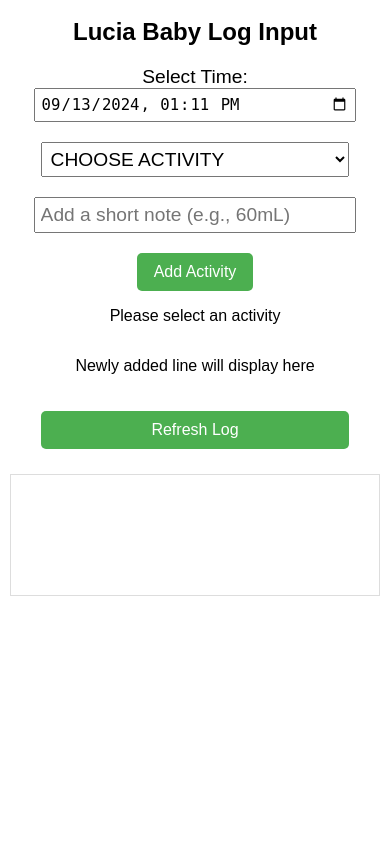
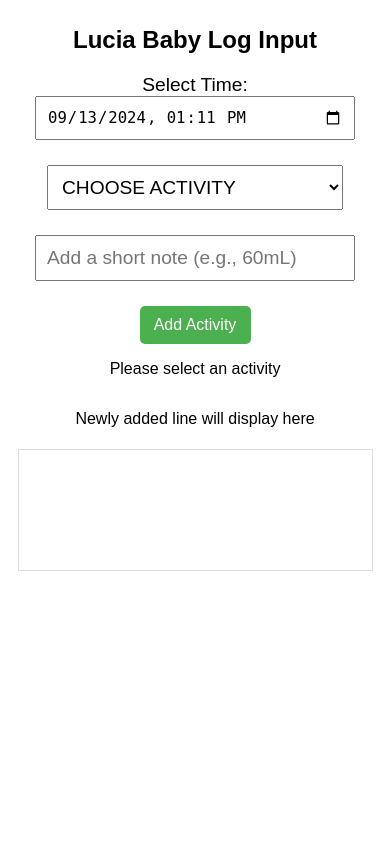
Before and after one commit to MirceaDavidEsc/babylog, a Python web app: template templates/index.html in a window 390 px wide. Before the commit the page ends 596 px from the top, so only its background shows below. Run offline with Jinja, Linux system fonts and the light colour scheme; the template is opened without the code that fills it, so the values that code supplies are empty.

Commit message:
Revert "Update app.cpython-39.pyc, app.py, log.txt, and 1 more file Made a "refresh log" button to reload text data. Added mobile friendly formatting to CSS"
This reverts commit a6ffe483625bcf9b9a9a9139ae94b8448fe139a4.

Conflicts:
	app.py

```diff
--- a/app.py
+++ b/app.py
@@ -35,9 +35,14 @@ def add_activity():
     with open('log.txt', 'a') as f:
         f.write(f"{time},{activity},{notes}\n")
 
+<<<<<<< HEAD
     # Sort log entries by time in descending order (most recent first)
     log_entries_sorted = sorted(log_entries, key=lambda x: datetime.strptime(x.split(',')[0], '%Y-%m-%dT%H:%M:%S'), reverse=True)
     return jsonify(success=True, log_entries=log_entries_sorted)
+=======
+    # Return success and the updated log
+    get_log()
+>>>>>>> parent of a6ffe48... Update app.cpython-39.pyc, app.py, log.txt, and 1 more file Made a "refresh log" button to reload text data. Added mobile friendly formatting to CSS
 
 if __name__ == '__main__':
     app.run()
--- a/templates/index.html
+++ b/templates/index.html
@@ -14,7 +14,7 @@
             flex-direction: column;
             justify-content: flex-start;
             height: 100vh;
-            padding: 2px;
+            padding: 10px;
         }
         h1 {
             margin-bottom: 20px;
@@ -35,8 +35,8 @@
         }
         input, select {
             display: block;
-            margin-bottom: 5px;
-            padding: 5px;
+            margin-bottom: 10px;
+            padding: 10px;
             font-size: 1.2em;
         }
         button {
@@ -56,7 +56,7 @@
         }
         #message {
             color: black;
-            margin-top: 2px;
+            margin-top: 5px;
         }
         #log {
             margin-top: 5px;
@@ -99,9 +99,6 @@
     <button onclick="addActivity()" style="width: 30%; display: block; margin: 0 auto;">Add Activity</button>
     <p class="error" id="error-message">Please select an activity</p>
     <p id="returned">Newly added line will display here</p>
-
-    <!-- Button to manually refresh the log -->
-    <button onclick="loadLog()">Refresh Log</button>
 
     <div id="log"></div>
 
@@ -163,9 +160,6 @@
                       // Reload the log after adding an entry
                       loadLog();
                   }
-              })
-              .catch(error => {
-                  console.error("Error adding activity:", error);
               });
         }
 
```
Also changed, not shown: log.txt (deleted, +0 -15 lines).
